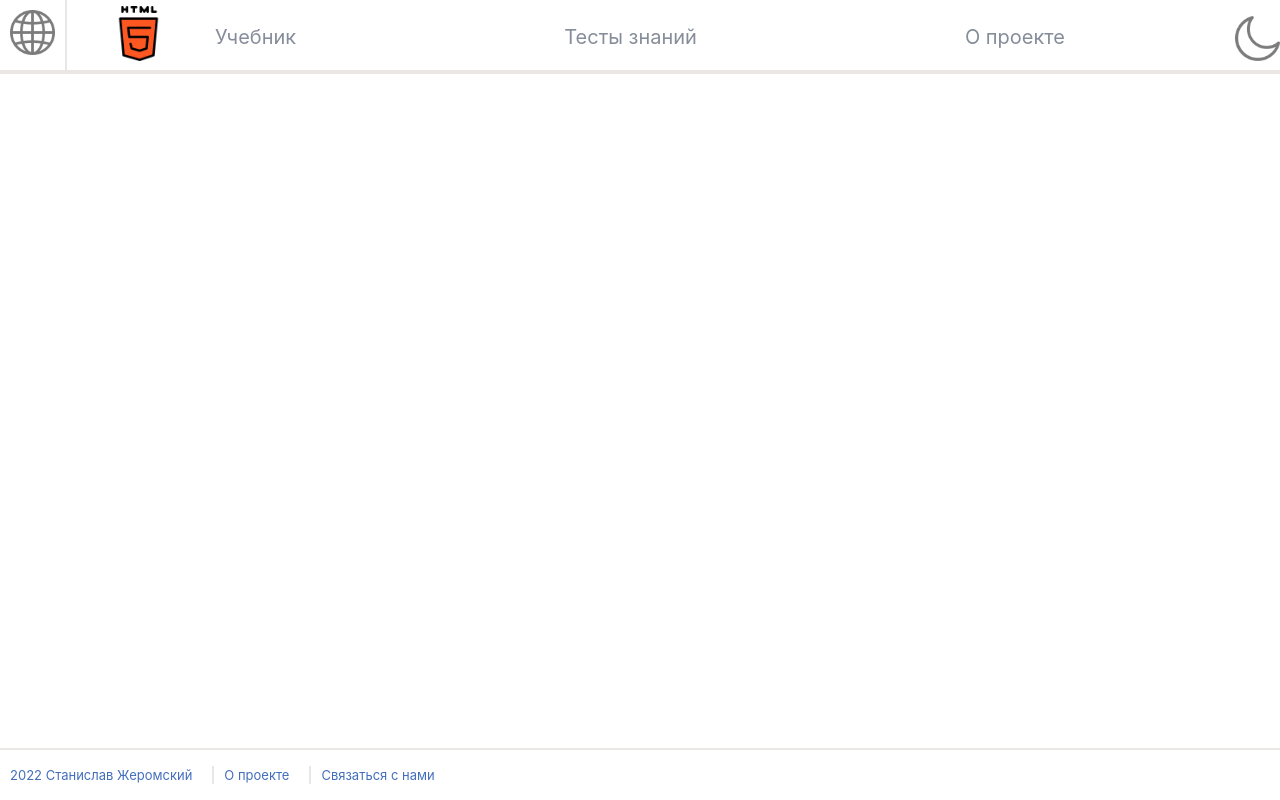
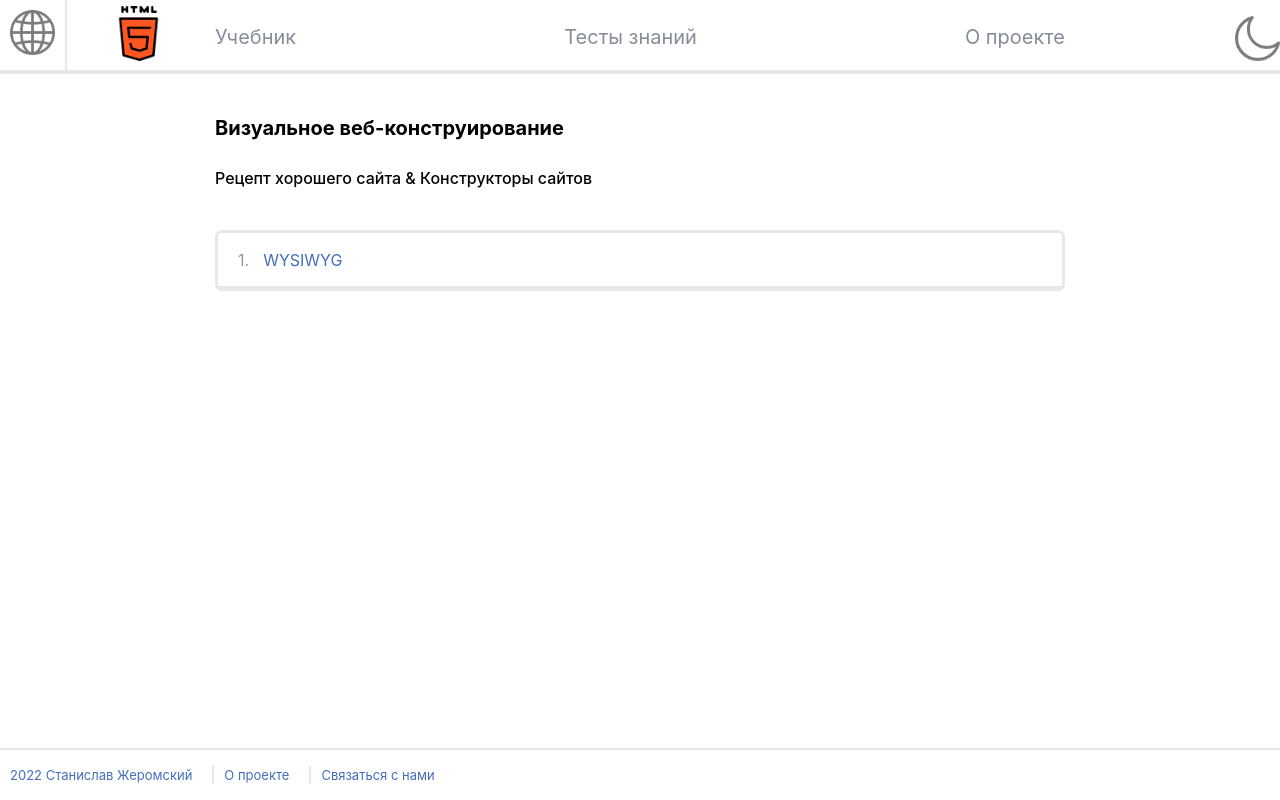
Before and after one commit to zheromskyS/Introduction-to-web-design, a plain HTML site: page items/item-5/item-5.html in a window 1280 px wide. Drawn offline with Linux system fonts and the light colour scheme.

Commit message:
add item-5.html

```diff
--- a/items/item-5/item-5.html
+++ b/items/item-5/item-5.html
@@ -55,6 +55,32 @@
         </div>
     </div>
 </header>
+
+<main class="page">
+    <div class="frontpage-main">
+        <div class="wrapper">
+            <h2 class="frontpage-main__title"> Визуальное веб-конструирование</h2>
+
+            <p class="text frontpage-main__text">Рецепт хорошего сайта & Конструкторы сайтов</p>
+
+            <nav class="frontpage-main__sections">
+                <div class="section-block">
+                    <ul class="sections-list frontpage-main__sections-list">
+                        <li class="sections-list__item frontpage-main__item">
+                            <span class="sections-list__numbers">1.</span>
+
+                            <a href="subitems-5/subitem_5.1.html"
+                               class="section-list__link frontpage-main__link">
+                                WYSIWYG
+                            </a>
+                        </li>
+                    </ul>
+                </div>
+            </nav>
+        </div>
+    </div>
+</main>
+
 <footer class="footer"> <!-- подвал -->
     <div class="wrapper footer-wrapper"> <!-- обертка -->
         <div class="frontpage-footer"> <!-- подвал страницы -->
```
